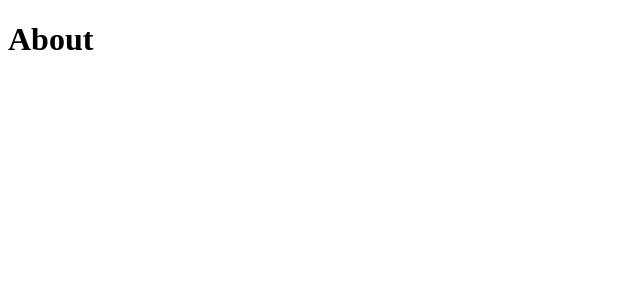
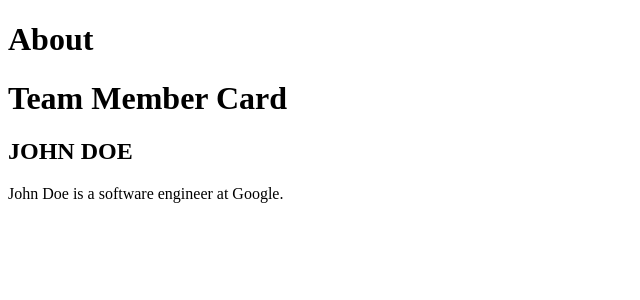
Before and after one commit to dboatengg/next-app-1, a Next.js app: page /about in a window 1280 px wide. Shown: the top 300 px of the page, without its empty margins (0-640 px from the left). Built offline with nearby package versions, Linux system fonts and the light colour scheme.

Commit message:
File colocation & private folder

```diff
--- /dev/null
+++ b/src/app/about/_components/TeamMemberCard.tsx
@@ -0,0 +1,12 @@
+import formatName from "../_utils/formatName";
+
+export default function TeamMemberCard() {
+    const name = formatName("john doe");
+  return (
+    <div>
+      <h1>Team Member Card</h1>
+      <h2>{name}</h2>
+      <p>John Doe is a software engineer at Google.</p>
+    </div>
+  );
+}
--- /dev/null
+++ b/src/app/about/_utils/formatName.ts
@@ -0,0 +1,3 @@
+export default function formatName(name: string) {
+  return name.toUpperCase();
+}
--- a/src/app/about/page.tsx
+++ b/src/app/about/page.tsx
@@ -1,3 +1,10 @@
+import TeamMemberCard from "./_components/TeamMemberCard";
+
 export default function About() {
-  return <h1>About</h1>;
+  return (
+    <div>
+      <h1>About</h1>
+      <TeamMemberCard />
+    </div>
+  );
 }
```
